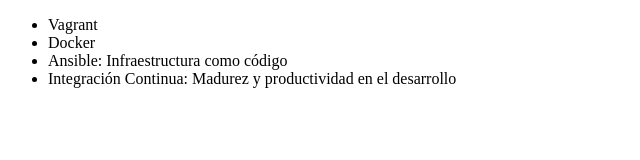
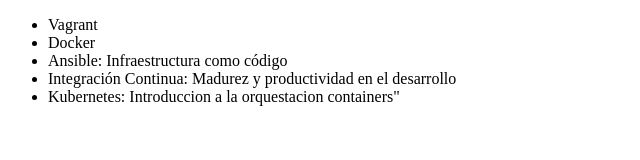
Before and after one commit to Andrexjr/miprimerrepositorio, a plain HTML site: page index.html in a window 1280 px wide. Shown: the whole page, without its empty margins (0-640 px from the left). Drawn offline with Linux system fonts and the light colour scheme.

Commit message:
Modificando el curso de kubernetes

```diff
--- a/index.html
+++ b/index.html
@@ -10,6 +10,8 @@
          <li> Docker </li>
          <li> Ansible: Infraestructura como código </li>
          <li> Integración Continua: Madurez y productividad en el desarrollo</li>
+         <li> Kubernetes: Introduccion a la orquestacion containers" </li>
+
      </ul>
 </body>
 </html>
```
